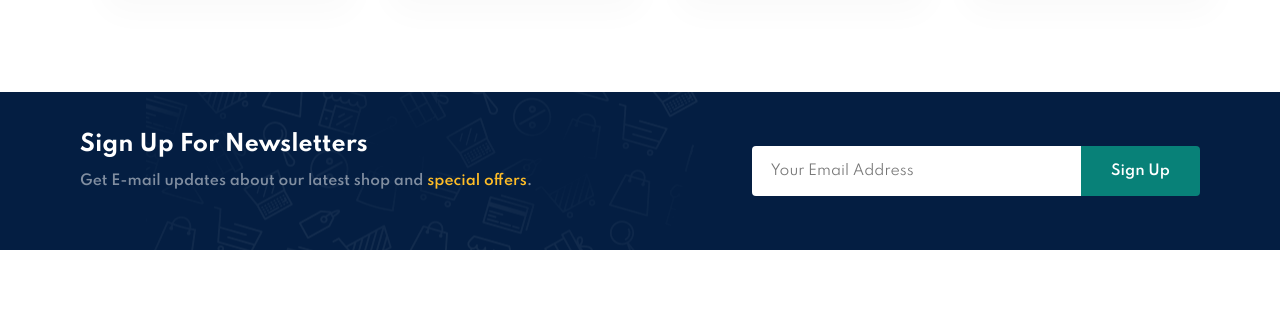
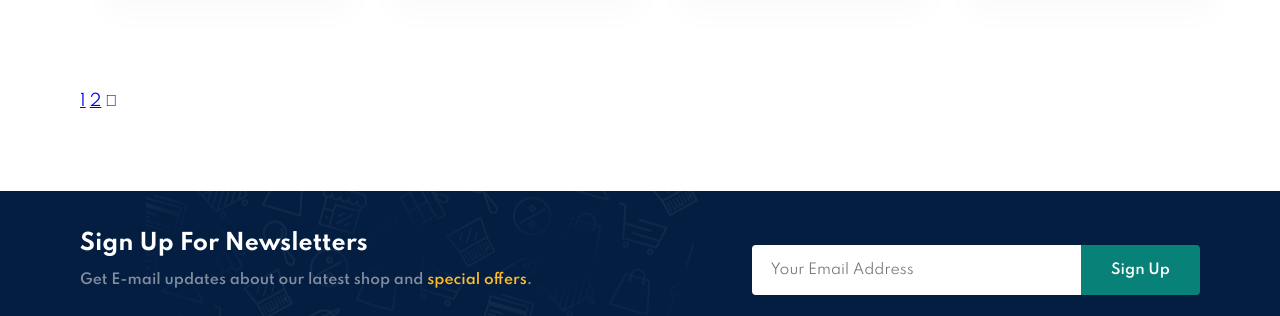
Before and after one commit to linmilan/Ecommerce-HTML-CSS-JS, a plain HTML site: page shop.html in a window 1280 px wide. Shown: the part 2055-2371 px from the top of the page. Drawn offline with Linux system fonts and the light colour scheme.

Commit message:
shop icon

```diff
--- a/shop.html
+++ b/shop.html
@@ -301,7 +301,11 @@
 
         </section>
 
-        <section id="pagination"></section>
+        <section id="pagination" class='section-p1'>
+            <a href="#">1</a>
+            <a href="#">2</a>
+            <a href="#"><i class="fal fa-long-arrow-alt-right"></i></a>
+        </section>
 
         <section id="newsletter" class="section-p1 section-m1">
             <div class="newstext">
```
